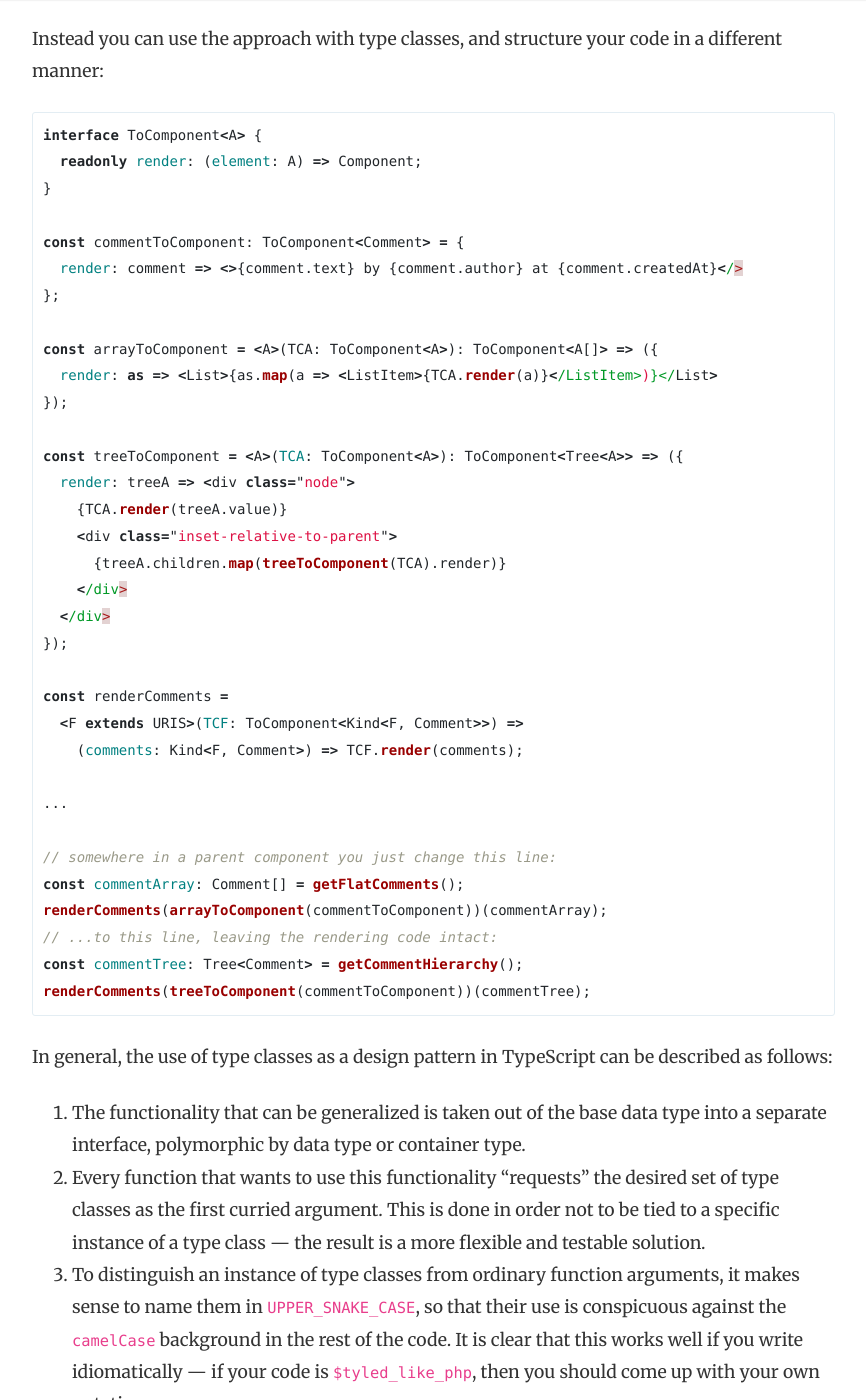
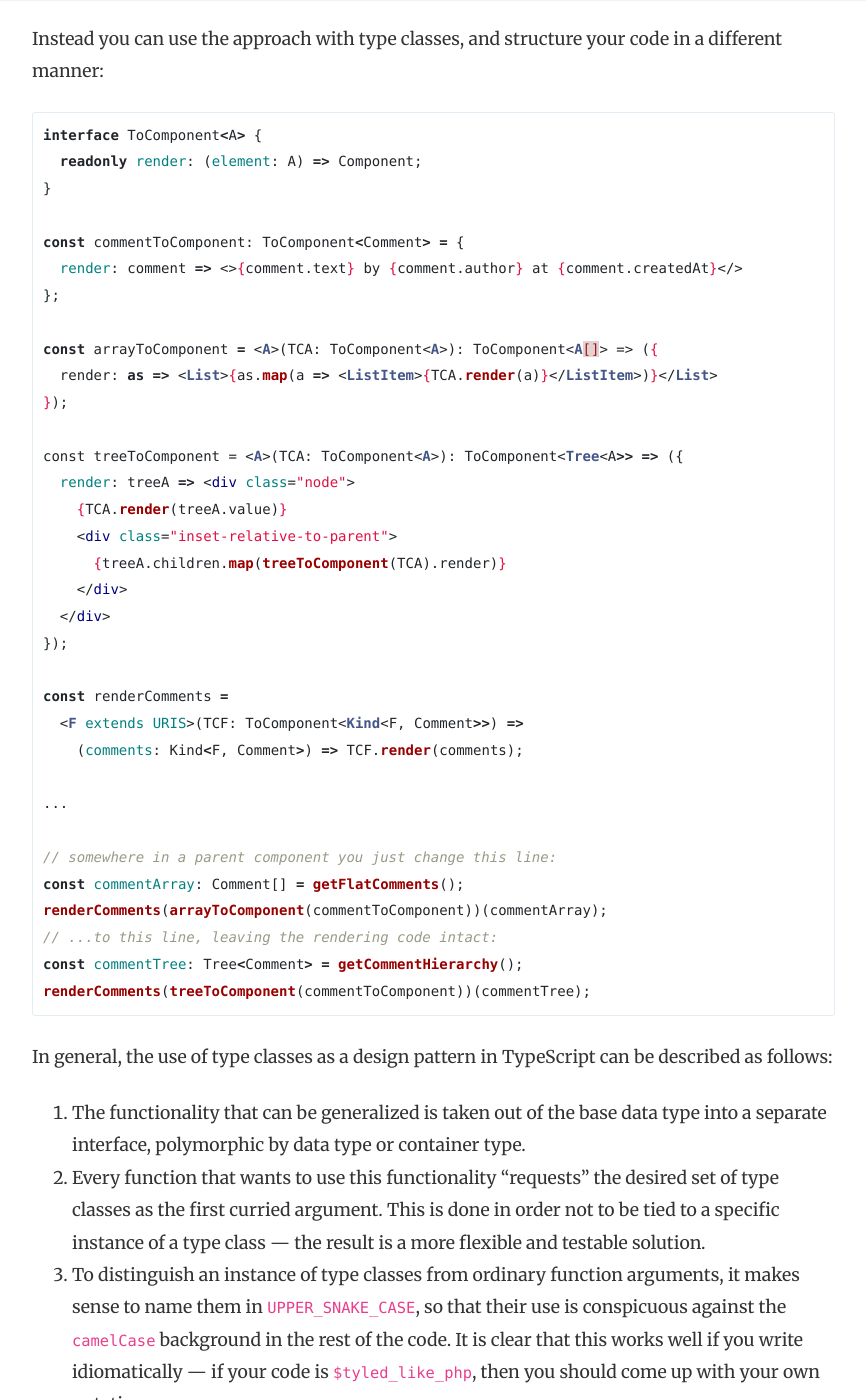
Before and after one commit to YBogomolov/ybogomolov.github.io, a Jekyll site: the page built from _posts/2020-12-25-02-type-classes.md, in a window 1280 px wide and 1400 px high, scrolled down 3758 px. Shown: the whole window, without its empty margins (253-1119 px from the left). Built offline with Jekyll 4.4.1, drawn with Linux system fonts in a browser that asks for light colours; nearby versions of some CDN libraries; comment, search, counter and statistics services are not loaded; some of the changed text lies outside the part shown.

Commit message:
Remove Russian, change code snippet type

````diff
--- a/_posts/2020-12-25-02-type-classes.md
+++ b/_posts/2020-12-25-02-type-classes.md
@@ -103,7 +103,7 @@ When you realise that it would be better to store comments in a tree and not in
 
 Instead you can use the approach with type classes, and structure your code in a different manner:
 
-```typescript
+```tsx
 interface ToComponent<A> {
   readonly render: (element: A) => Component;
 }
````
Also changed, not shown: other parts of _posts/2020-12-25-02-type-classes.md (+0 -1 lines).
